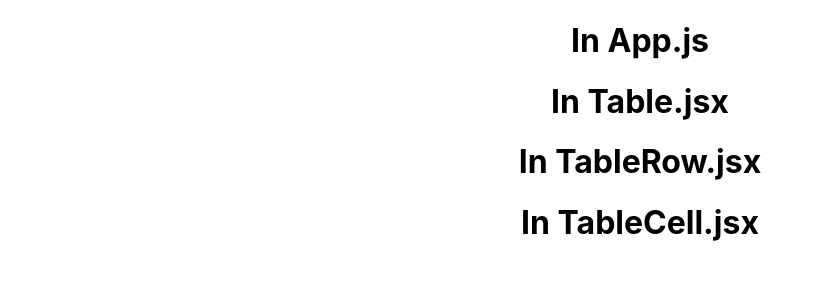
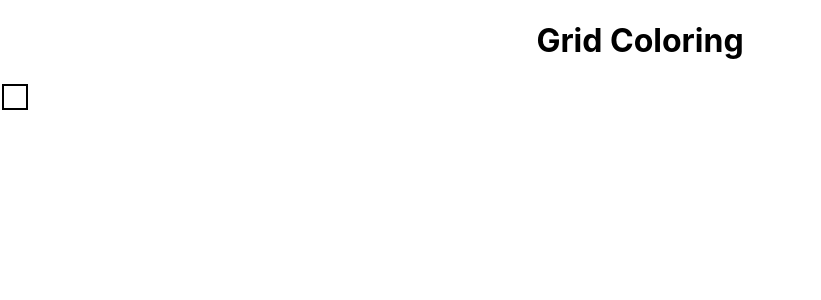
Before and after one commit to AdinaScheinfeld/TTP-Assignment-8-DOM3-React, a React (Create React App) app: page / in a window 1280 px wide. Shown: the top 300 px of the page, without its empty margins (0-821 px from the left). Built offline with nearby package versions, Linux system fonts and the light colour scheme.

Commit message:
sets up basic structure

```diff
--- a/src/App.js
+++ b/src/App.js
@@ -4,10 +4,8 @@ import { Table, TableRow, TableCell } from './components'
 function App() {
   return (
     <div className="App">
-      <h1>In App.js</h1>
+      <h1>Grid Coloring</h1>
       <Table />
-      <TableRow />
-      <TableCell />
     </div>
   );
 }
--- a/src/components/Table.jsx
+++ b/src/components/Table.jsx
@@ -1,10 +1,28 @@
 import React, { Component } from 'react';
+import { TableRow, TableCell } from './index';
 
 class Table extends Component {
-    state = {  }
+    state = {
+        numRows: 1,
+        numCols: 1,
+        color: 'white'
+     }
+
+    changeColor = () => {
+        console.log('hello');
+    }
+
     render() {
+
+        let totalRows = [];
+        for(let i=0; i<this.state.numRows; i++){
+            totalRows.push(<TableRow numColumns={ this.state.numCols } changeColor={this.changeColor} />);
+        }
+
         return (
-            <h1>In Table.jsx</h1>
+            <div className='container'>
+                <table className='tableContainer'>{ totalRows }</table>
+            </div>
          );
     }
 }
--- a/src/components/TableCell.jsx
+++ b/src/components/TableCell.jsx
@@ -1,6 +1,8 @@
-const TableCell = () => {
+import React from 'react';
+
+const TableCell = (props) => {
     return (
-        <h1>In TableCell.jsx</h1>
+        <td style={{ width: '20px', height: '20px', border: '2px solid black' }} onClick={props.changeColor}> </td>
      );
 }
 
--- a/src/components/TableRow.jsx
+++ b/src/components/TableRow.jsx
@@ -1,7 +1,15 @@
-const TableRow = () => {
+import React from 'react';
+import { TableCell } from './index';
+
+const TableRow = (props) => {
+
+    let totalCols = [];
+    for(let i=0; i<props.numColumns; i++){
+        totalCols.push(<TableCell changeColor={props.changeColor} />);
+    }
     return (
-        <h1>In TableRow.jsx</h1>
-     );
+        <tr>{ totalCols }</tr>
+    );
 }
 
 export default TableRow;
```
Also changed, not shown: 1 other file (tests, documents, lock files or other folders).
